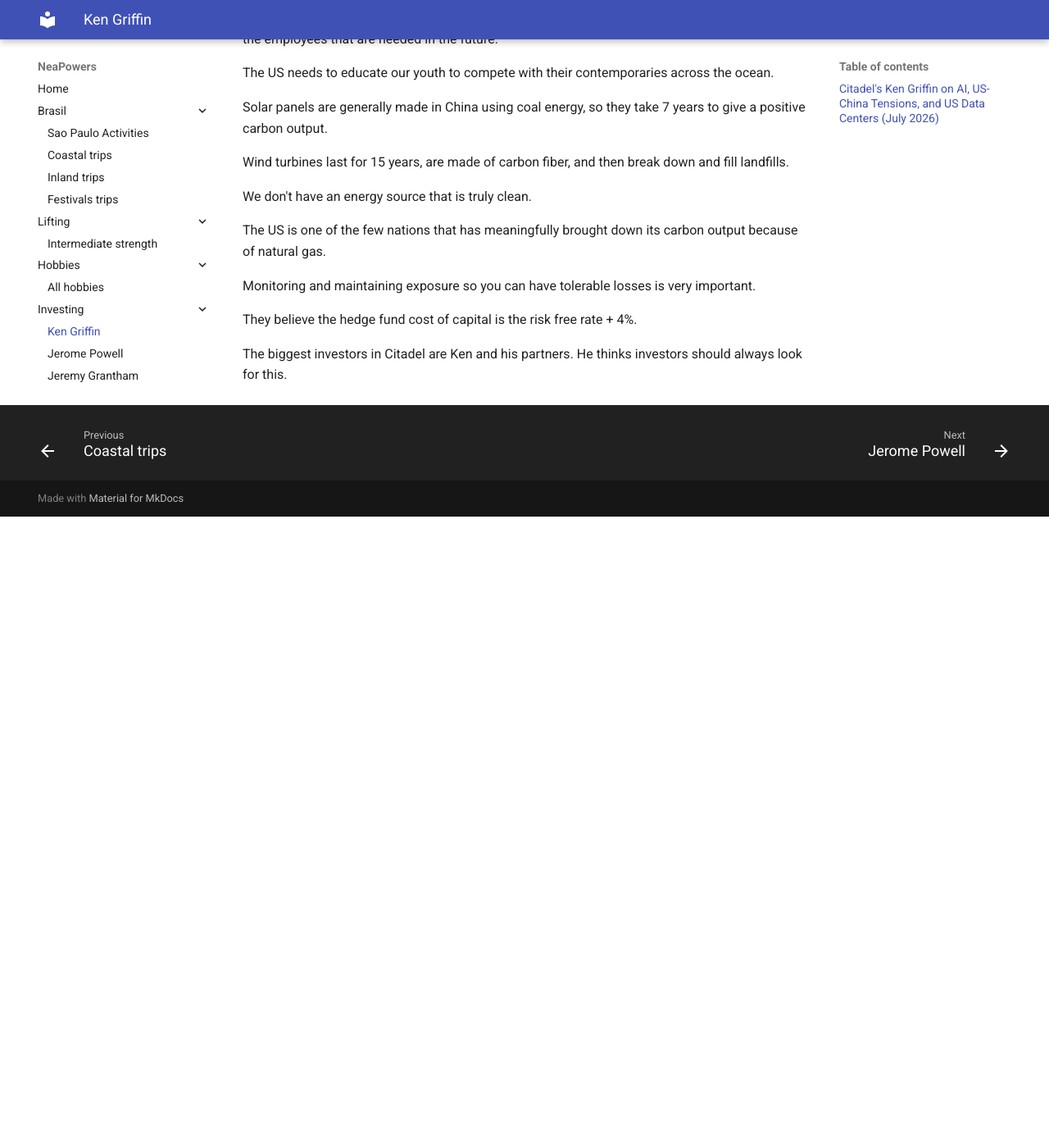
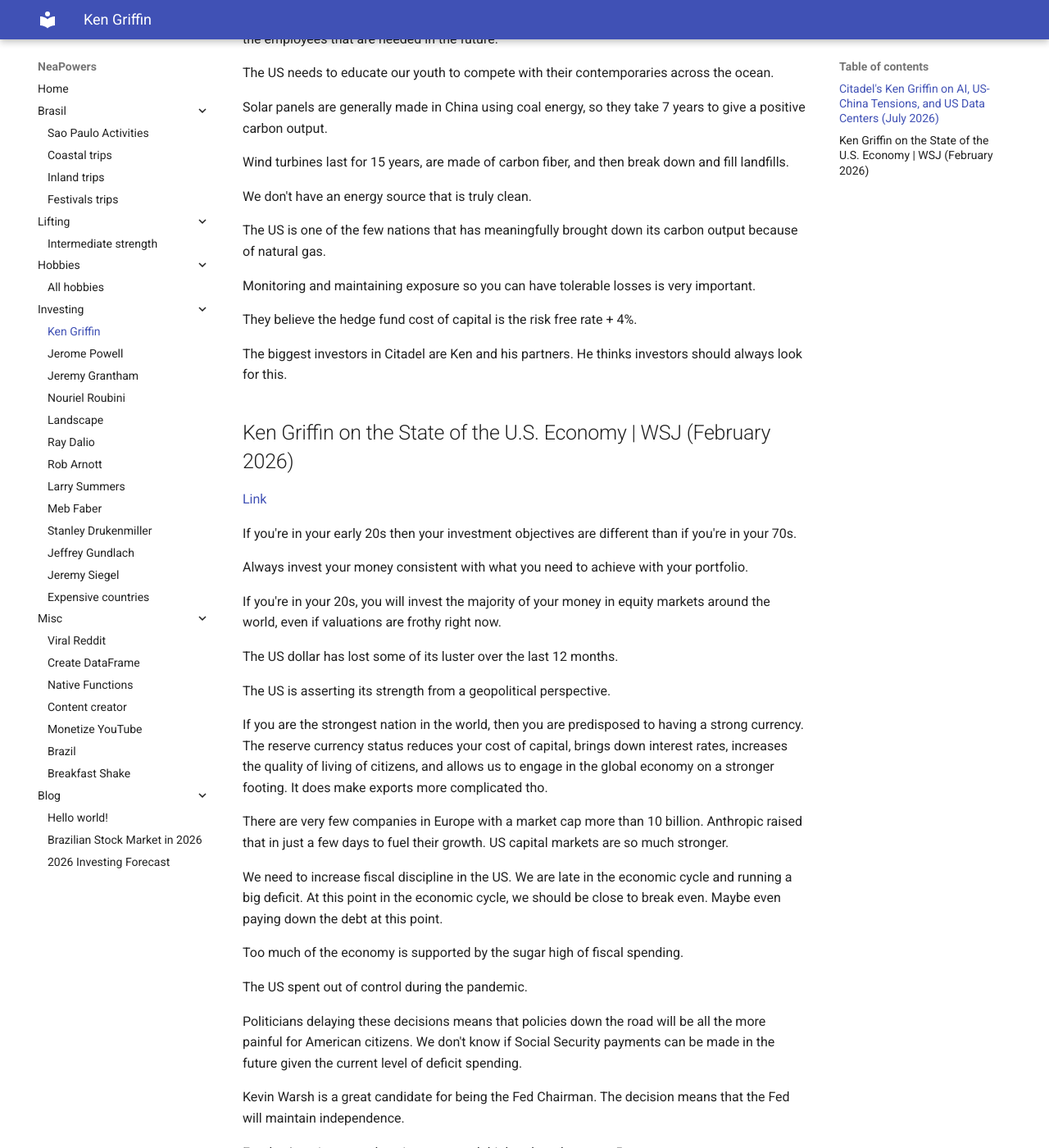
Before and after one commit to MrPowers/neapowers, an MkDocs documentation site: the page built from docs/investing/ken-griffin.md, in a window 1280 px wide and 1400 px high, scrolled down 1213 px. Shown: the whole window at 82% size. Built offline with MkDocs 1.6.1 and Material for MkDocs 9.7.7, drawn with Linux system fonts in a browser that asks for light colours; before the commit the page ends 1843 px from its top, so only the background shows below that; some of the changed text lies outside the part shown.

Commit message:
add ken griffin talk

```diff
--- a/docs/investing/ken-griffin.md
+++ b/docs/investing/ken-griffin.md
@@ -55,3 +55,41 @@
 They believe the hedge fund cost of capital is the risk free rate + 4%.
 
 The biggest investors in Citadel are Ken and his partners.  He thinks investors should always look for this.
+
+## Ken Griffin on the State of the U.S. Economy | WSJ (February 2026)
+
+[Link](https://youtu.be/86Sz35g0yS4?si=iPhyIM7FdlHeTSGF)
+
+If you're in your early 20s then your investment objectives are different than if you're in your 70s.
+
+Always invest your money consistent with what you need to achieve with your portfolio.
+
+If you're in your 20s, you will invest the majority of your money in equity markets around the world, even if valuations are frothy right now.
+
+The US dollar has lost some of its luster over the last 12 months.
+
+The US is asserting its strength from a geopolitical perspective.
+
+If you are the strongest nation in the world, then you are predisposed to having a strong currency.  The reserve currency status reduces your cost of capital, brings down interest rates, increases the quality of living of citizens, and allows us to engage in the global economy on a stronger footing.  It does make exports more complicated tho.
+
+There are very few companies in Europe with a market cap more than 10 billion.  Anthropic raised that in just a few days to fuel their growth.  US capital markets are so much stronger.
+
+We need to increase fiscal discipline in the US.  We are late in the economic cycle and running a big deficit.  At this point in the economic cycle, we should be close to break even.  Maybe even paying down the debt at this point.
+
+Too much of the economy is supported by the sugar high of fiscal spending.
+
+The US spent out of control during the pandemic.
+
+Politicians delaying these decisions means that policies down the road will be all the more painful for American citizens.  We don't know if Social Security payments can be made in the future given the current level of deficit spending.
+
+Kevin Warsh is a great candidate for being the Fed Chairman.  The decision means that the Fed will maintain independence.
+
+For the American people, prices are much higher than they were 5 years ago.
+
+The Obama and Biden administrations invested in green energy and a lot of those investments went belly up.  We have a great venture capital community in the US.  We don't need the US government to make venture investments.
+
+Companies hoarded labor during the pandemic because nobody knew what work from home would be in terms of productivity.
+
+Ken left Chicago and went to Florida originally because COVID was less transmissible in the hot/humid environment.  The Florida government collaborated with Citadel to help him run his operations during the pandemic.
+
+Ken said that Palm Beach will be his home for the rest of his life.
```
